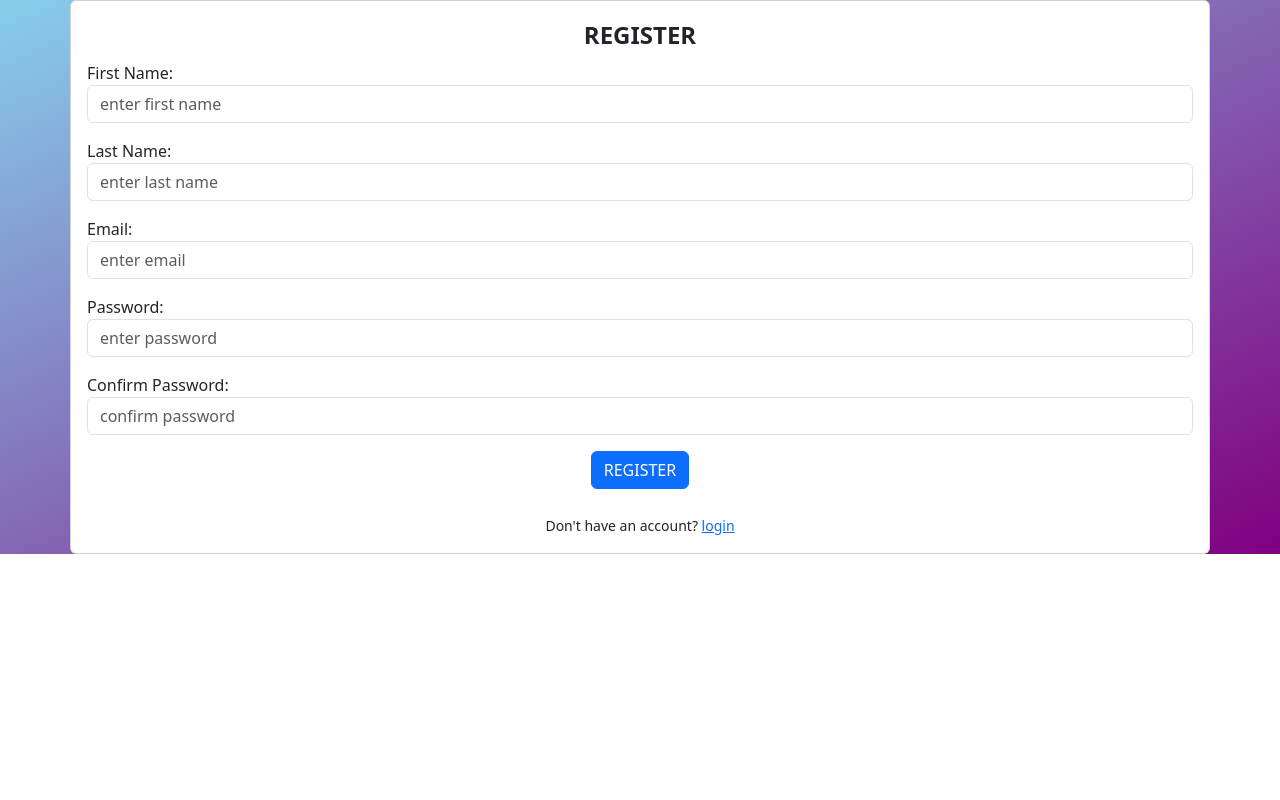
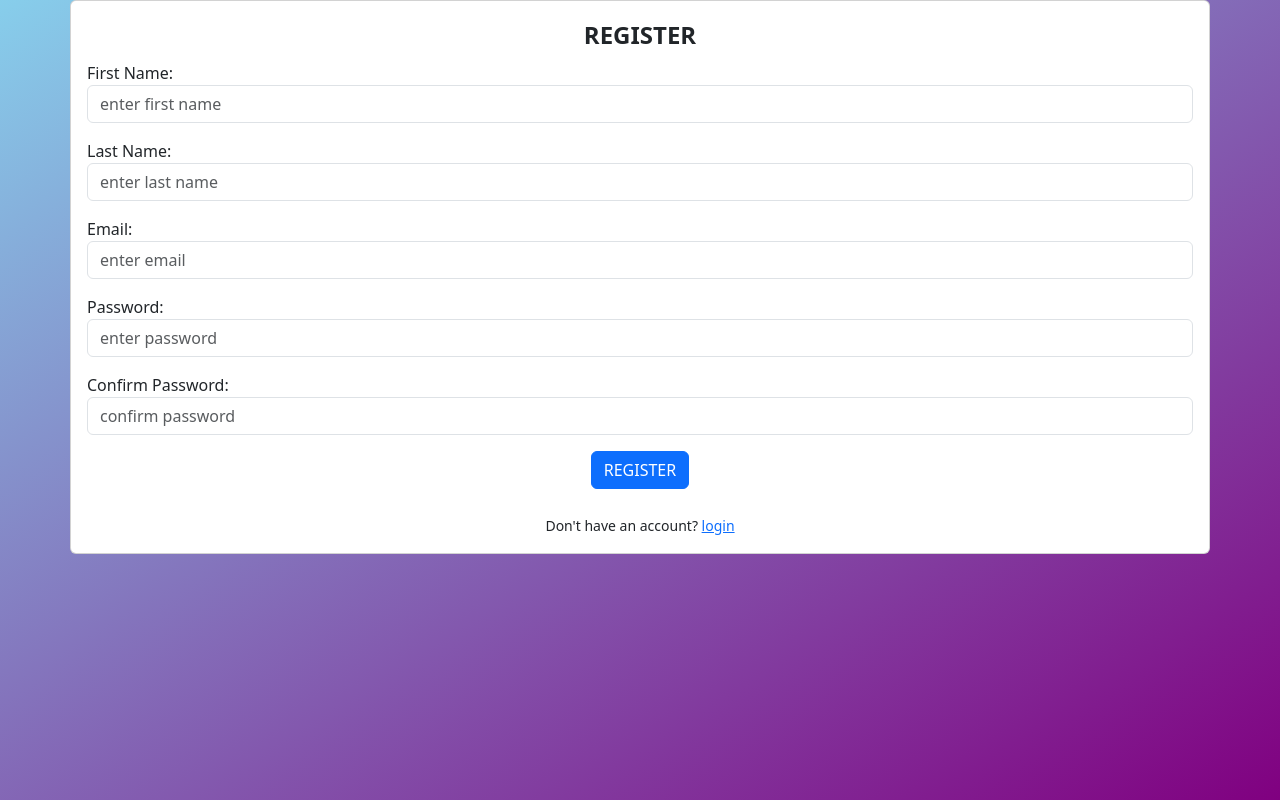
Before and after one commit to GrehTek/django-blog, a Django app: page /auth/register/ in a window 1280 px wide. Run offline with Django 5.2, Linux system fonts and the light colour scheme; some libraries are stand-ins or nearby versions.

Commit message:
update 424

```diff
--- a/authentication/static/css/styles.css
+++ b/authentication/static/css/styles.css
@@ -7,6 +7,8 @@ body {
   background-image: linear-gradient(to bottom right, skyblue, purple);
   background-size: cover;
   background-repeat: no-repeat;
+  height: 100dvh;
+  width: 100%;
   justify-content: center;
   align-items: center;
 }
```
